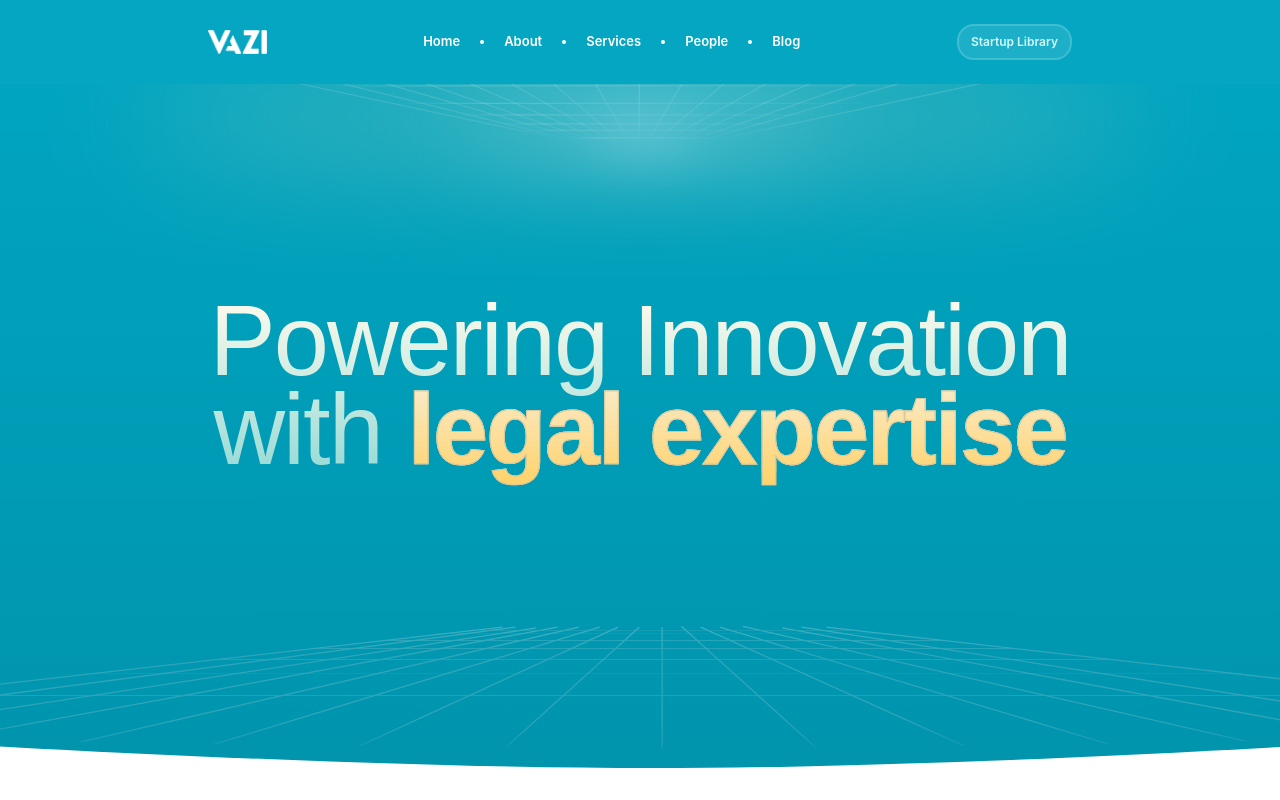
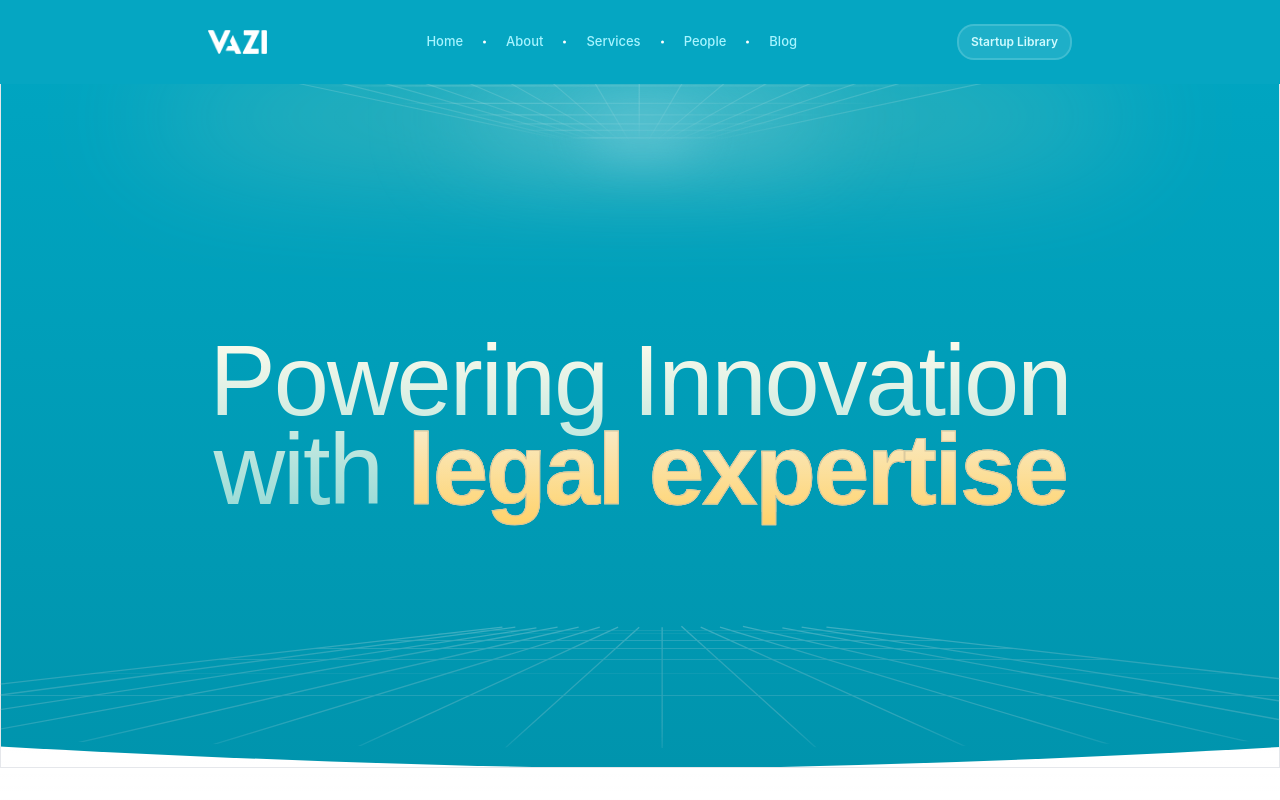
Before and after one commit to Fems465/vazi, a Next.js app: page / in a window 1280 px wide. Shown: the top 800 px of the page. Built offline with nearby package versions, Linux system fonts and the light colour scheme; a web font is replaced by a local one.

Commit message:
Updated the Hover Effect on Nav

```diff
--- a/src/app/globals.css
+++ b/src/app/globals.css
@@ -63,6 +63,10 @@ body {
 
 .text13{
 @apply text-[0.82rem];
+}
+
+.alink {
+  @apply relative text-[#A7F4FF] text-[13px] transition duration-500 hover:text-white font-medium hover:no-underline hover:after:absolute hover:after:block hover:after:left-1/4 hover:after:right-1/4  hover:after:border hover:after:border-white hover:after:bottom-[-3px];
 }
 
 .textgreen{
--- a/src/components/Header.js
+++ b/src/components/Header.js
@@ -23,38 +23,23 @@ const Header = () => {
 
           {/* Desktop Menu */}
           <div className="hidden lg:flex mx-auto space-x-5">
-            <Link
-              href={"/"}
-              className="text-white text-[13px] hover:text-cyan-200 font-semibold"
-            >
+            <Link href={"/"} className="alink">
               Home
             </Link>
-            <img src="/ellipse.svg" className="w-1  inline-flex" />
-            <Link
-              href={"/about"}
-              className="text-white text-[13px] hover:text-cyan-200 font-semibold"
-            >
+            <img src="/ellipse.svg" className="w-[3px]  inline-flex" />
+            <Link href={"/about"} className="alink">
               About
             </Link>
-            <img src="/ellipse.svg" className="w-1  inline-flex" />
-            <Link
-              href={"/services"}
-              className="text-white text-[13px] hover:text-cyan-200 font-semibold"
-            >
+            <img src="/ellipse.svg" className="w-[3px]  inline-flex" />
+            <Link href={"/services"} className="alink">
               Services
             </Link>
-            <img src="/ellipse.svg" className="w-1  inline-flex" />
-            <Link
-              href={"/people"}
-              className="text-white text-[13px] hover:text-cyan-200 font-semibold hover:underline underline-offset-4"
-            >
+            <img src="/ellipse.svg" className="w-[3px]  inline-flex" />
+            <Link href={"/people"} className="alink">
               People
             </Link>
-            <img src="/ellipse.svg" className="w-1  inline-flex" />
-            <Link
-              href={"/blog"}
-              className="text-white text-[13px] hover:text-cyan-200 font-semibold hover:underline underline-offset-4"
-            >
+            <img src="/ellipse.svg" className="w-[3px] inline-flex" />
+            <Link href={"/blog"} className="alink">
               Blog
             </Link>
           </div>
--- a/src/components/HeroSection.js
+++ b/src/components/HeroSection.js
@@ -29,9 +29,9 @@ const HeroSection = ({
         </div>
       </div>
 
-      <section className=" w-[100%] h-full  flex items-center justify-center ">
-        <div className="container">
-          <div className="text-center max-w-xs  lg:max-w-4xl  mx-auto">
+      <section className=" w-[100%] h-full  flex items-center justify-center border ">
+        <div className="container  ">
+          <div className="text-center max-w-xs   mt-20 lg:max-w-4xl  mx-auto">
             <h1
               className={` ${titlesize} text-hero font-hero gradient-hero text-white font-medium`}
             >
```
